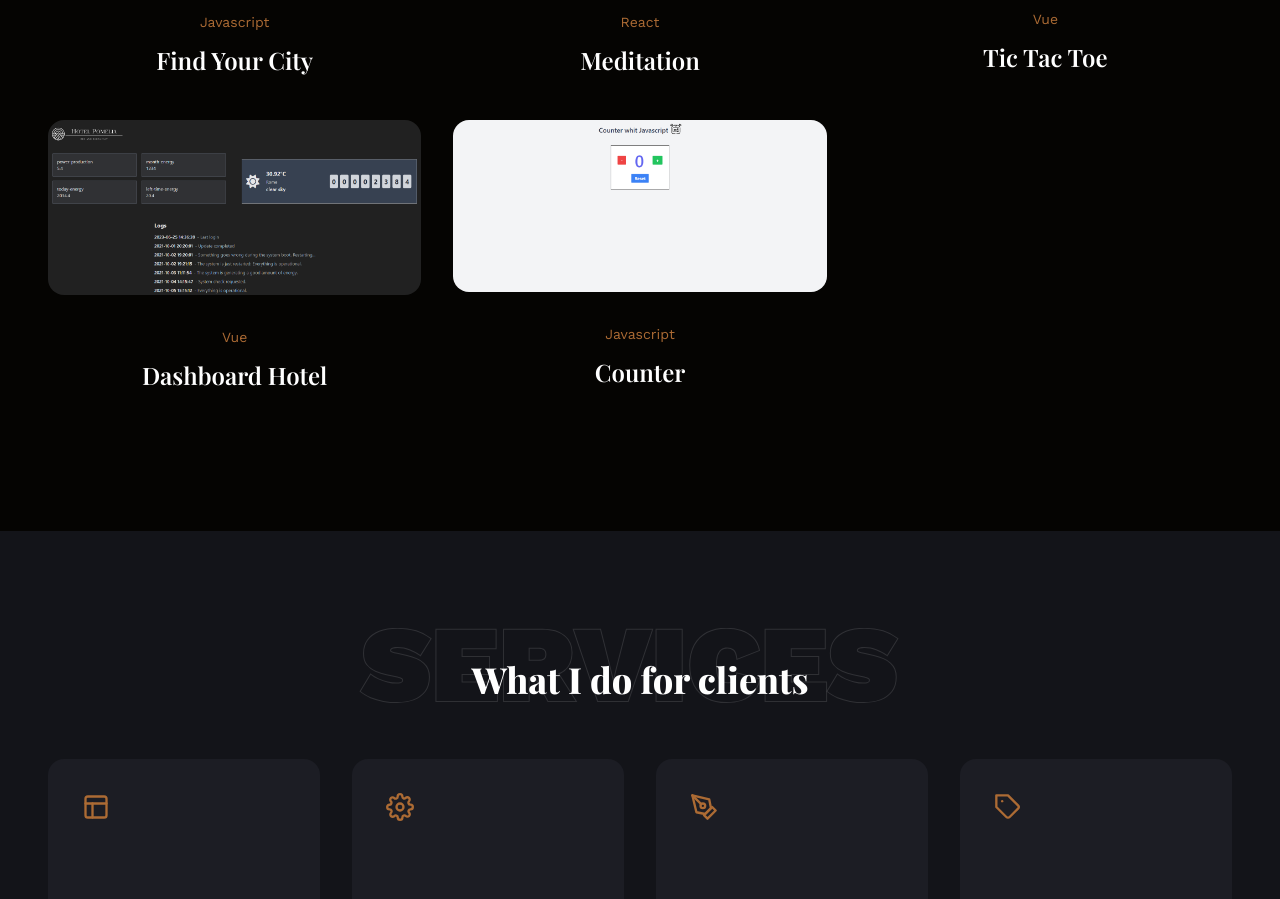
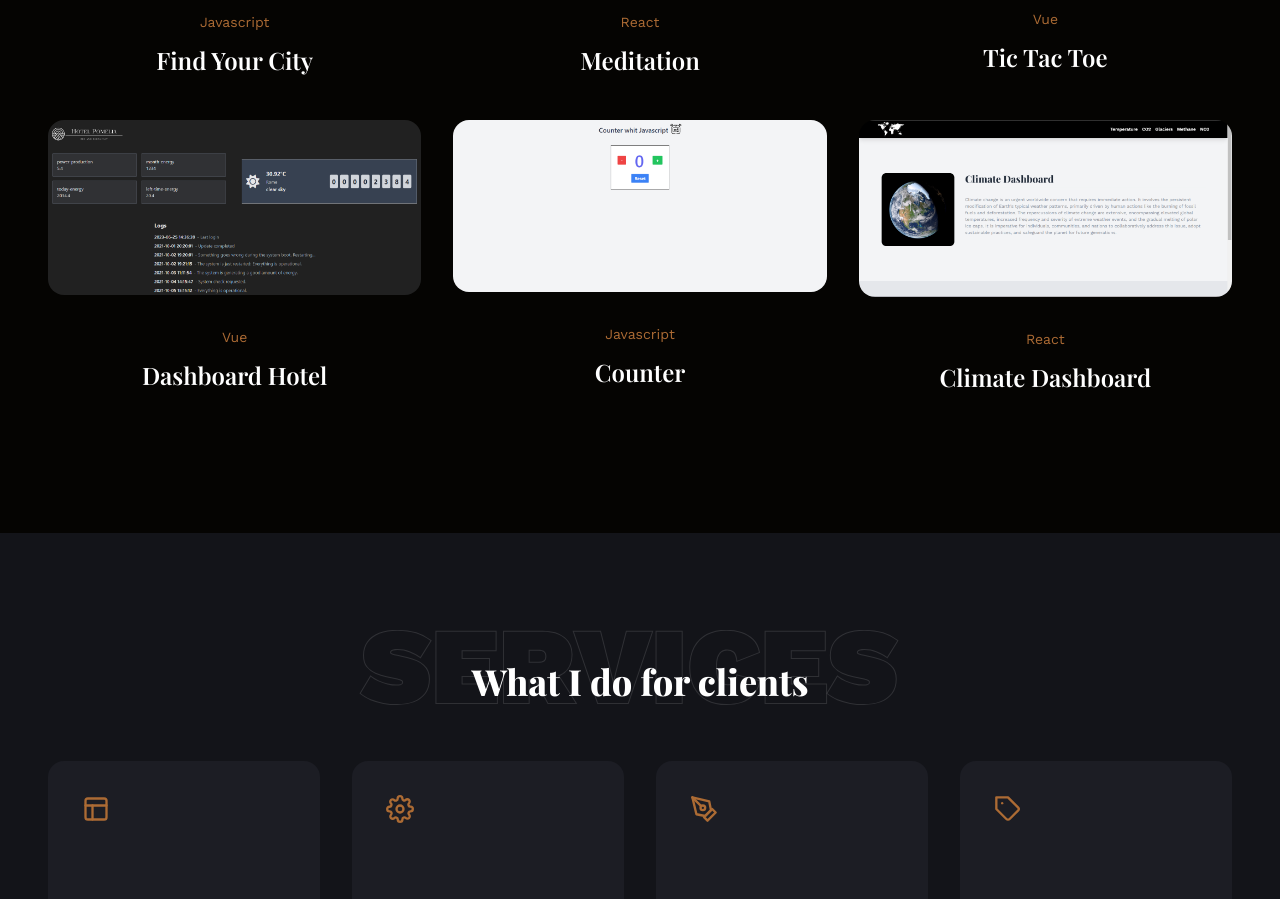
Before and after one commit to mattiacaprioli/portfolio-website-2024, a React (Create React App) app: page / in a window 1280 px wide. Shown: the part 2180-3079 px from the top of the page. Built offline with nearby package versions, Linux system fonts and the light colour scheme; a web font is replaced by a local one.

Commit message:
aggiunto ultimo progetto

```diff
--- a/src/data.js
+++ b/src/data.js
@@ -19,6 +19,7 @@ import Project2 from './assets/img/projects/meditation.png';
 import Project3 from './assets/img/projects/tictactoe.png';
 import Project4 from './assets/img/projects/dashboard-hotel.png';
 import Project5 from './assets/img/projects/counter-javascript.png';
+import Project6 from './assets/img/projects/climate-dashboard.png'
 
 // skills images
 import SkillImg1 from './assets/img/skills/html5.png';
@@ -111,6 +112,13 @@ export const projectsData = [
     category: 'Javascript',
     href: 'https://counter-javascript01.netlify.app/',
   },
+  {
+    id: '6',
+    image: Project6,
+    name: 'Climate Dashboard',
+    category: 'React',
+    href: 'https://climatedashboard.netlify.app/',
+  },
 ];
 
 // projects
```
Also changed, not shown: src/assets/img/projects/climate-dashboard.png (added).
